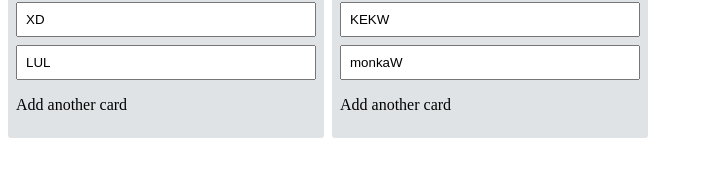
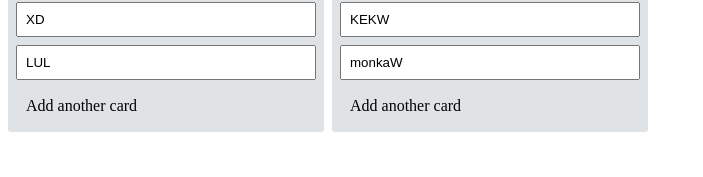
Before and after one commit to johnsonphan95/trello-clone, a React (Create React App) app: page / in a window 1280 px wide. Shown: the part 133-310 px from the top of the page, without its empty margins (0-703 px from the left). Built offline with nearby package versions, Linux system fonts and the light colour scheme.

Commit message:
Add autosize textarea

```diff
--- a/package.json
+++ b/package.json
@@ -10,6 +10,7 @@
     "react-dom": "^16.13.0",
     "react-redux": "^7.2.0",
     "react-scripts": "3.4.0",
+    "react-textarea-autosize": "^7.1.2",
     "redux": "^4.0.5"
   },
   "scripts": {
--- a/src/components/TrelloActionButton.js
+++ b/src/components/TrelloActionButton.js
@@ -1,19 +1,90 @@
 import React from 'react';
+import Textarea from 'react-textarea-autosize';
 
 class TrelloActionButton extends React.Component {
+
+  state = {
+    formOpen: false,
+    text: ""
+  }
+
+  openForm = () => {
+    this.setState({
+      formOpen: true
+    })
+  }
+
+  closeForm = (e) => {
+    this.setState({
+      formOpen: false
+    })
+  }
+
+  handleChange = (e) => {
+    this.setState({
+      text: e.target.value
+    })
+  }
 
   renderAddButton = () => {
     const { list } = this.props;
 
     const buttonText = list ? "Add another list" : "Add another card"
     return (
-      <div>
+      <div
+        style={styles.button}
+        onClick={this.openForm}
+      >
         <p>{buttonText}</p>
       </div>
     )
   }
+
+  renderForm = () => {
+    const { list } = this.props;
+
+    const placeholder = list ? "Enter list title..." : "Enter a title for this card...";
+    const buttonTitle = list ? "Add List" : "Add Card";
+
+    return (
+    <div
+      // style={{
+      //   minHeight: 85,
+      //   minWidth: 272,
+      // }}
+    >
+      <Textarea
+        placeholder={placeholder}
+        autoFocus
+        // onBlur={this.closeForm}
+        value={this.state.value}
+        onChange={this.handleChange}
+        style={{
+          resize: 'none',
+          width: 296,
+          overflow: 'hidden',
+          outline: 'none',
+          border: 'none',
+          minHeight: 85
+        }}
+      />
+    </div>)
+  }
+
   render() {
-    return this.renderAddButton();
+    return this.state.formOpen ? this.renderForm() : this.renderAddButton();
+  }
+}
+
+const styles = {
+  button: {
+    display: 'flex',
+    alignItems: 'center',
+    cursor: 'pointer',
+    borderRadius: 3,
+    height: 36,
+    width: 272,
+    paddingLeft: 10
   }
 }
 
```
Also changed, not shown: 1 other file (tests, documents, lock files or other folders).
